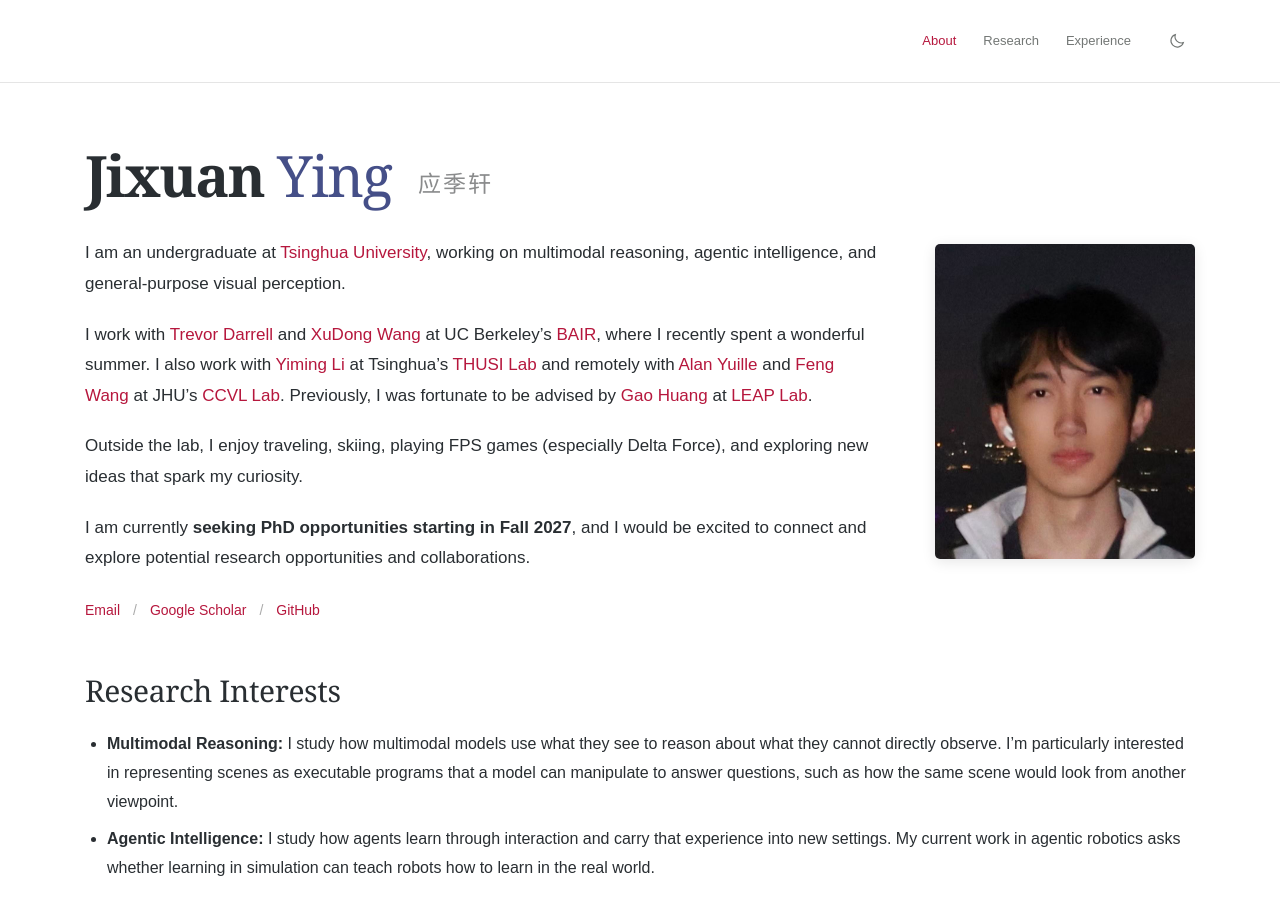
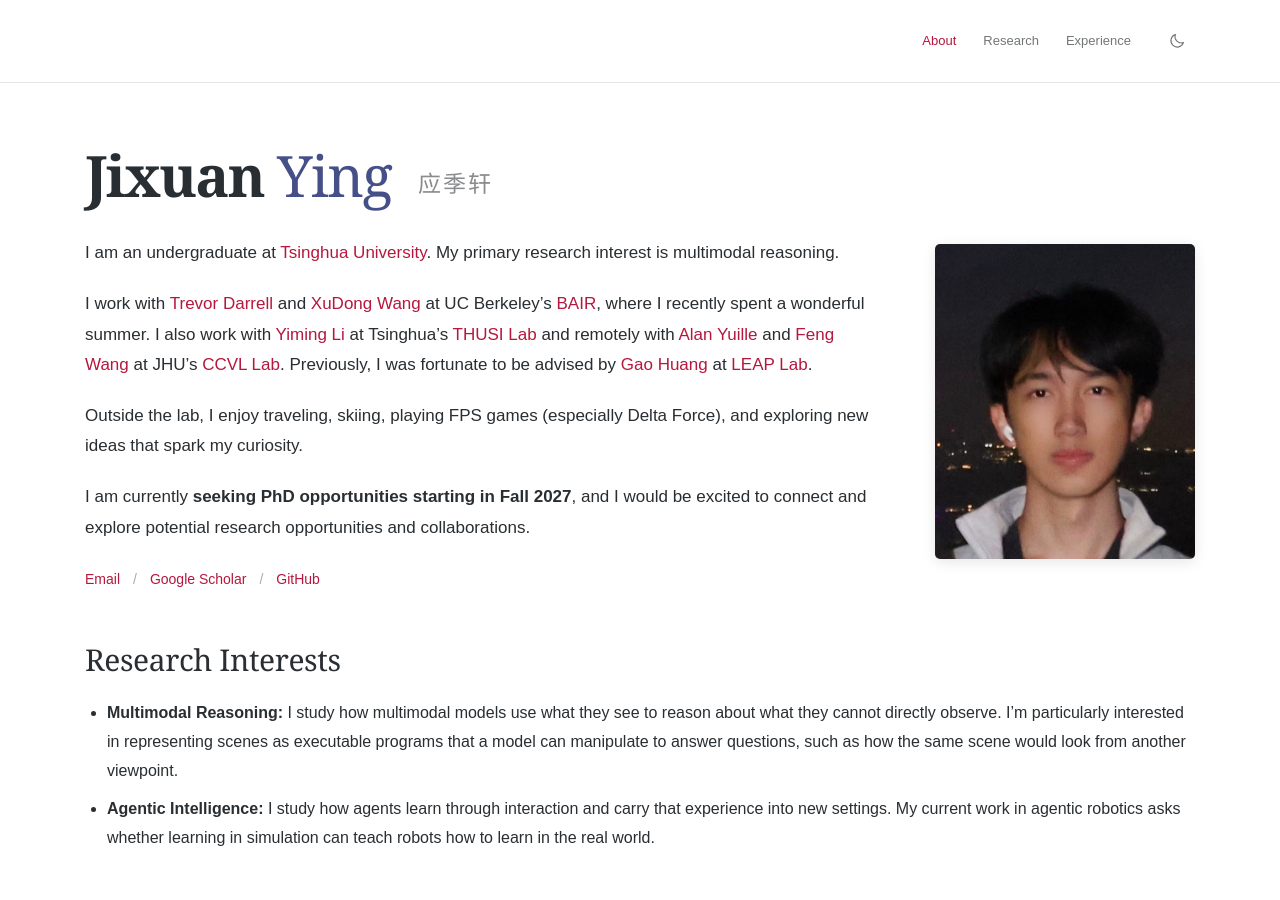
Before and after one commit to Hpesojyjx/Hpesojyjx.github.io, a Jekyll site: the page built from _pages/about.html, in a window 1280 px wide and 900 px high. Built offline with Jekyll 4.4.1, drawn with Linux system fonts in a browser that asks for light colours.

Commit message:
Lead the introduction with multimodal reasoning

```diff
--- a/_pages/about.html
+++ b/_pages/about.html
@@ -7,14 +7,14 @@ redirect_from:
   - /about.html
 ---
 <!doctype html>
-<html lang="en"><head><meta charset="utf-8"><meta name="viewport" content="width=device-width, initial-scale=1"><title>Welcome to Jixuan Ying's homepage!</title><meta name="description" content="Jixuan Ying, Tsinghua University. Research in multimodal reasoning, agentic intelligence, and general-purpose visual perception."><meta name="theme-color" content="#f7f5f0"><link rel="icon" href="assets/favicon.svg?v=2" type="image/svg+xml"><link rel="stylesheet" href="style.css"><script src="script.js" defer></script></head>
+<html lang="en"><head><meta charset="utf-8"><meta name="viewport" content="width=device-width, initial-scale=1"><title>Welcome to Jixuan Ying's homepage!</title><meta name="description" content="Jixuan Ying, Tsinghua University. Research on multimodal reasoning, with related work in visual perception and agentic intelligence."><meta name="theme-color" content="#f7f5f0"><link rel="icon" href="assets/favicon.svg?v=2" type="image/svg+xml"><link rel="stylesheet" href="style.css"><script src="script.js" defer></script></head>
 <body><a class="skip" href="#main">Skip to content</a>
 <header class="site-header"><div class="container header-inner"><nav aria-label="Main navigation"><a href="#about">About</a><a href="#research">Research</a><a href="#experience">Experience</a></nav><button id="theme-toggle" type="button" aria-label="Switch to dark theme" title="Switch color theme"><svg width="18" height="18" viewBox="0 0 24 24" fill="none" stroke="currentColor" stroke-width="1.5" aria-hidden="true"><path d="M20.5 14.2A8.5 8.5 0 0 1 9.8 3.5 8.5 8.5 0 1 0 20.5 14.2Z"/></svg></button></div></header>
 <main id="main" class="container">
 <section id="about" class="intro" aria-labelledby="name">
 <h1 id="name"><strong>Jixuan</strong> <span class="surname">Ying</span> <span class="chinese-name" lang="zh-Hans">应季轩</span></h1>
 <div class="intro-layout"><div class="bio">
-<p>I am an undergraduate at <a href="https://www.tsinghua.edu.cn/en/">Tsinghua University</a>, working on multimodal reasoning, agentic intelligence, and general-purpose visual perception.</p>
+<p>I am an undergraduate at <a href="https://www.tsinghua.edu.cn/en/">Tsinghua University</a>. My primary research interest is multimodal reasoning.</p>
 <p>I work with <a href="https://people.eecs.berkeley.edu/~trevor/">Trevor Darrell</a> and <a href="https://people.eecs.berkeley.edu/~xdwang/">XuDong Wang</a> at UC Berkeley’s <a href="https://bair.berkeley.edu/">BAIR</a>, where I recently spent a wonderful summer. I also work with <a href="https://yimingli-page.github.io/">Yiming Li</a> at Tsinghua’s <a href="https://github.com/THUSI-Lab">THUSI Lab</a> and remotely with <a href="https://www.cs.jhu.edu/~ayuille1/">Alan Yuille</a> and <a href="https://wangf3014.github.io/home/">Feng Wang</a> at JHU’s <a href="https://ccvl.jhu.edu/">CCVL Lab</a>. Previously, I was fortunate to be advised by <a href="https://www.gaohuang.net/">Gao Huang</a> at <a href="https://www.leaplab.ai/">LEAP Lab</a>.</p>
 <p>Outside the lab, I enjoy traveling, skiing, playing FPS games (especially Delta Force), and exploring new ideas that spark my curiosity.</p>
 <p class="phd-note">I am currently <strong>seeking PhD opportunities starting in Fall 2027</strong>, and I would be excited to connect and explore potential research opportunities and collaborations.</p>
```
